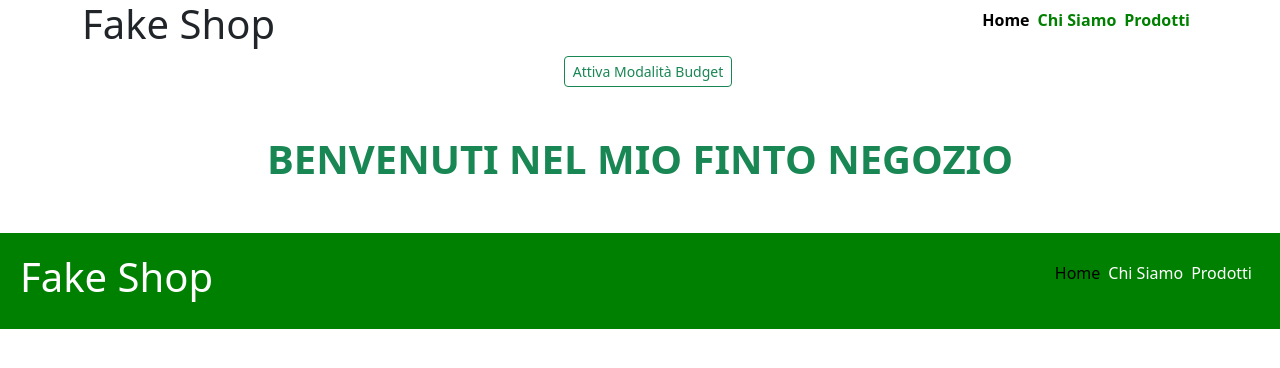
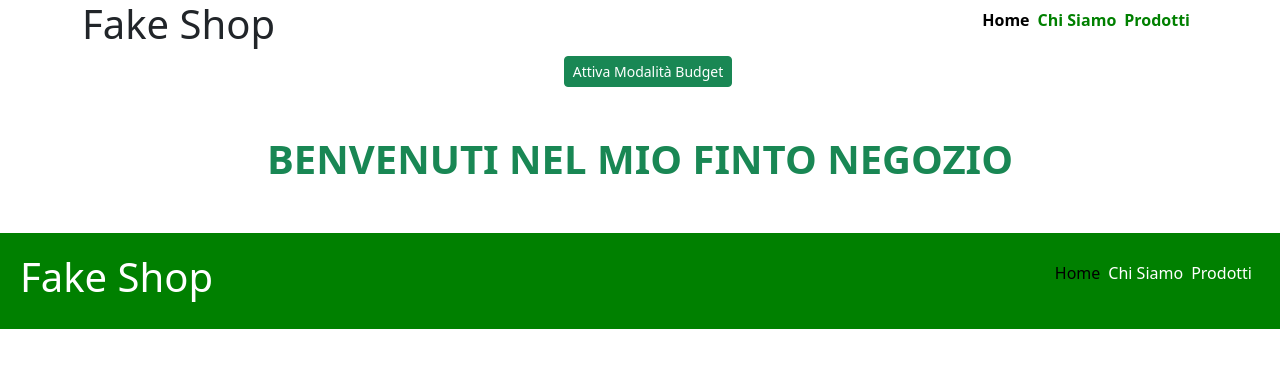
Before and after one commit to Marco-Bacci/react-context-api, a React (Vite) app: page / in a window 1280 px wide. Shown: the top 368 px of the page. Built offline with nearby package versions, Linux system fonts and the light colour scheme.

Commit message:
feat: style button budgetMode

```diff
--- a/src/components/Header.jsx
+++ b/src/components/Header.jsx
@@ -32,7 +32,7 @@ const Header = () => {
           <div className="col-12 text-center">
             <button
               onClick={toggleBudjet}
-              className="btn btn-sm btn-outline-success ms-3"
+              className={`btn btn-sm ms-3 ${budgetMode ? "btn-danger" : "btn-success"}`}
             >
               {budgetMode
                 ? "Disattiva Modalità Budget"
```
